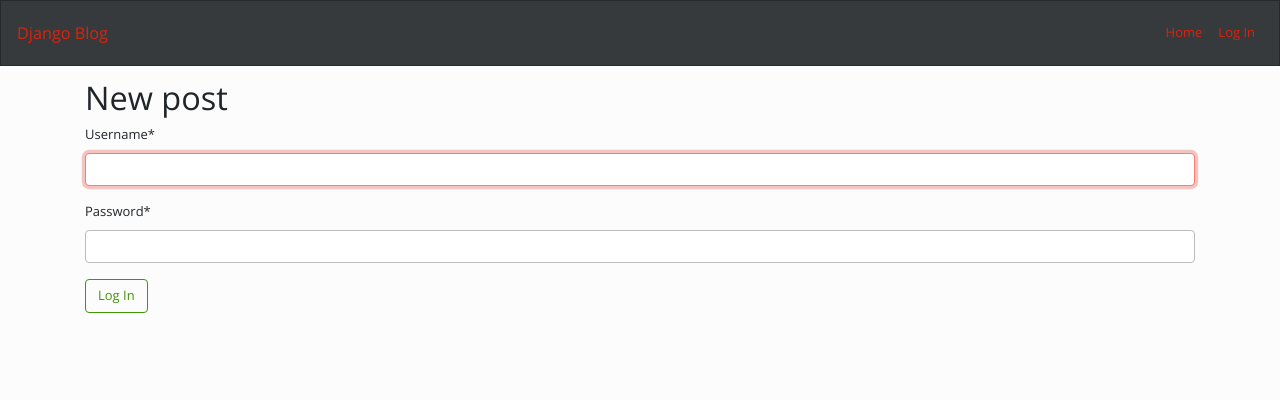
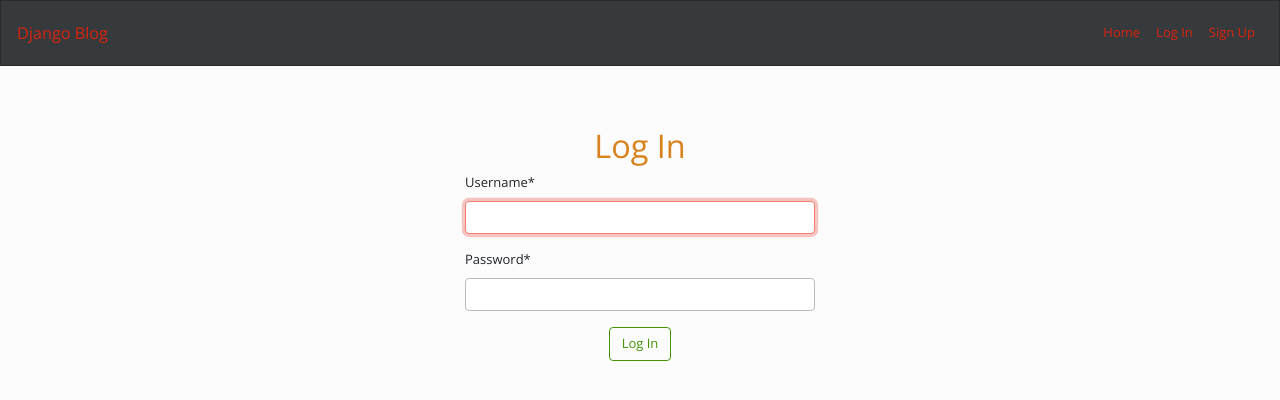
Before and after one commit to shuvo14051/django-blog, a Django app: page /accounts/login/ in a window 1280 px wide. Shown: the top 400 px of the page. Run offline with Django 3.2, Linux system fonts and the light colour scheme; some libraries are stand-ins or nearby versions.

Commit message:
LoginMixin

```diff
--- a/templates/base.html
+++ b/templates/base.html
@@ -38,6 +38,9 @@
             <li class="nav-item">
                 <a class="nav-link" href="{% url 'login' %}">Log In</a>
             </li>
+            <li class="nav-item">
+                <a class="nav-link" href="{% url 'signup' %}">Sign Up</a>
+            </li>
             {% endif %}
 
         </ul>
--- a/templates/blog/edit.html
+++ b/templates/blog/edit.html
@@ -3,7 +3,7 @@
 
 
 {% block content %}
-<h1>New post</h1>
+<h1>Edit Post</h1>
 <form action="" method="post">
     {% csrf_token %}
     {{ form|crispy }}
--- a/templates/blog/new.html
+++ b/templates/blog/new.html
@@ -3,7 +3,7 @@
 
 
 {% block content %}
-    <h1>New post</h1>
+    <h1>New Post</h1>
     <form action="" method="post">{% csrf_token %}
         {{ form|crispy }}
         <input type="submit" value="Save" class="btn btn-block btn-outline-danger"/>
--- a/templates/registration/login.html
+++ b/templates/registration/login.html
@@ -3,10 +3,21 @@
 
 
 {% block content %}
-    <h1>New post</h1>
-    <form action="" method="post">{% csrf_token %}
-        {{ form|crispy }}
-        <button type="submit" class="btn btn-outline-success">Log In</button>
-    </form>
-    <br>
+   <div class="row">
+       <div class="col-lg-4">
+
+       </div>
+
+       <div class="col-lg-4 mt-5 bd-dark">
+        <h1 class="text-center text-danger">Log In</h1>
+        <form action="" method="post">{% csrf_token %}
+            {{ form|crispy }}
+            <p class="text-center">
+            <button type="submit" class="btn btn-outline-success">Log In</button>
+
+            </p>
+        </form>
+        <br>
+       </div>
+   </div>
 {% endblock content %}
```
Also changed, not shown: blog/views.py (+7 -6 lines), templates/blog/signup.html (+8 -1 lines), db.sqlite3.
